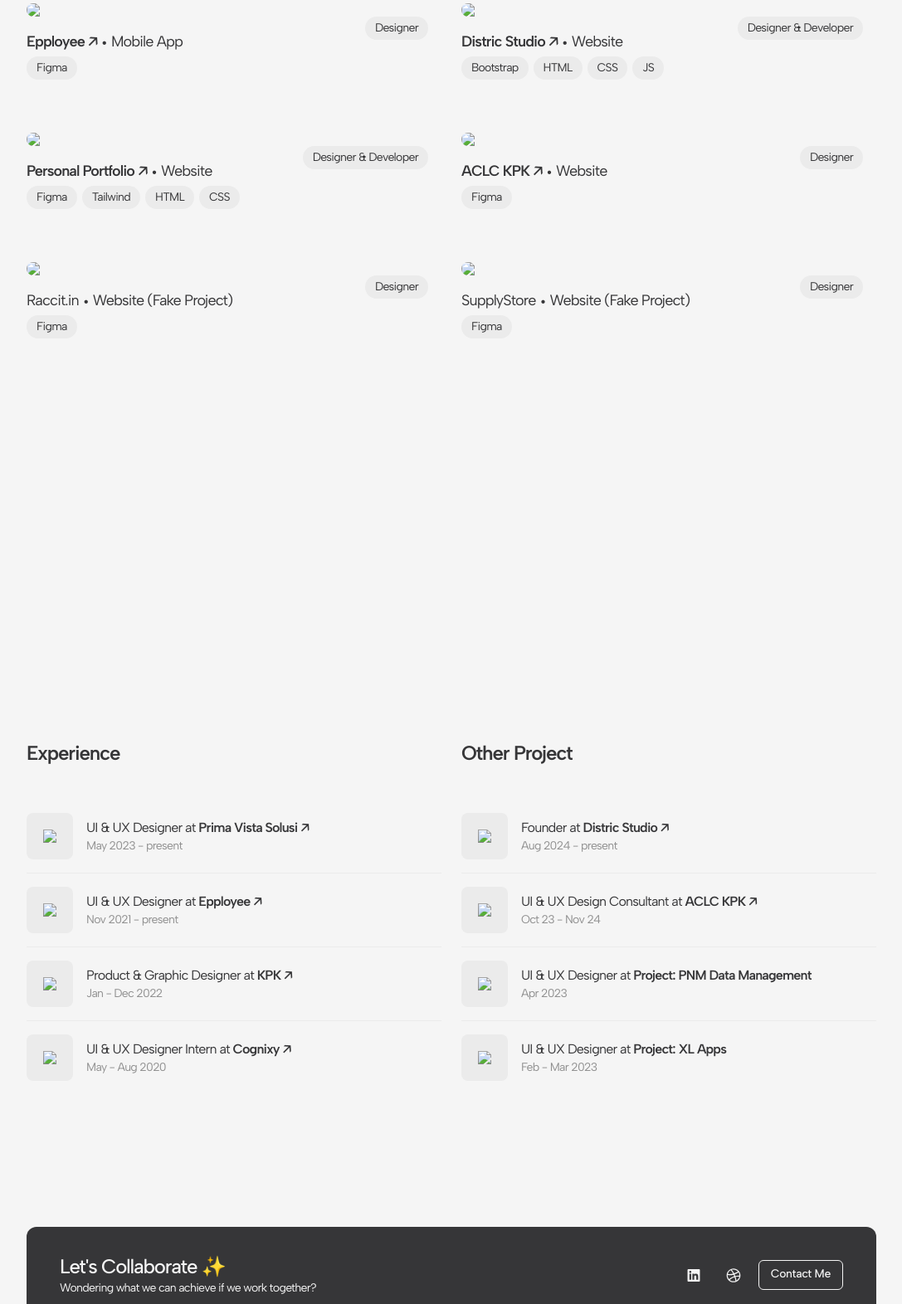
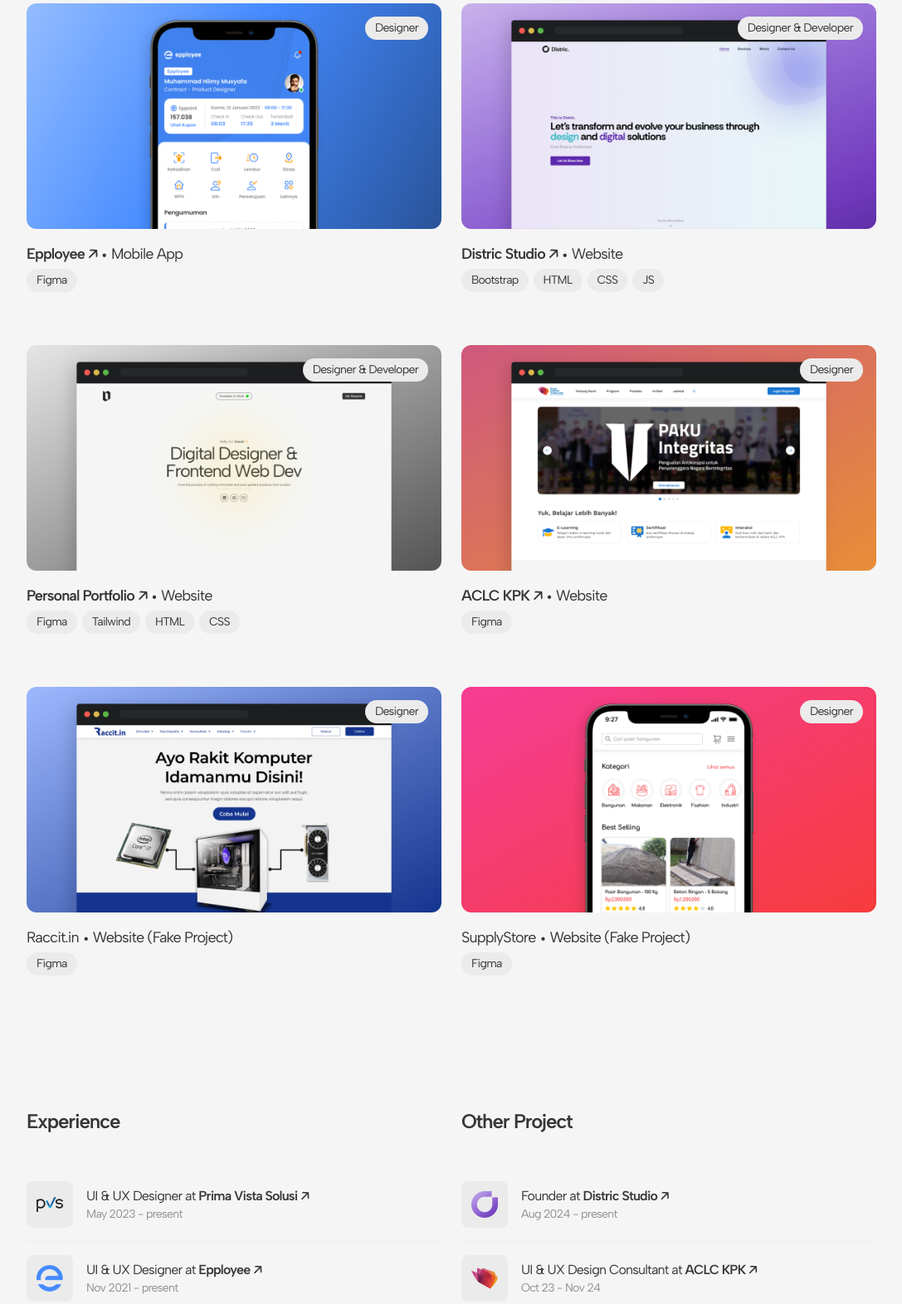
Before and after one commit to dandidaro/portfolio-v2, a website: page src/index.html in a window 1280 px wide. Shown: the part 948-2520 px from the top of the page at 83% size, without its empty margins (96-1183 px from the left). Drawn offline with Linux system fonts and the light colour scheme; the site is published under a folder, as on GitHub Pages, so addresses that start at the root find nothing; a web font is replaced by a local one.

Commit message:
v0.1
change assets path

```diff
--- a/src/index.html
+++ b/src/index.html
@@ -17,7 +17,7 @@
         <div class="container absolute">
             <div class="flex flex-row p-5">
                 <div class="basis-1/4">
-                    <a href="#"><img src="/assets/images/logo.png" class="max-h-10"></a>
+                    <a href="#"><img src="../assets/images/logo.png" class="max-h-10"></a>
                 </div>
                 <div class="basis-2/4 place-items-center align-middle content-center">
                     <div class="flex flex-row items-center gap-2 text-xs bg-lightgray rounded-full px-3 py-1">
@@ -80,8 +80,8 @@
                     <div class="absolute top-4 right-4 px-3 py-1 rounded-full bg-lightgray text-sm tracking-tighter z-10">Designer</div>
                     <div class="group">
                         <a href="https://epployee.id" target="_blank">
-                            <img src="/assets/images/portfolio-epployee.png" class="max-h-80 w-full rounded-xl">
-                            <img src="/assets/images/placeholder.png" class="object-cover h-80 w-0 rounded-xl absolute top-0 opacity-0 group-hover:max-h-80 group-hover:w-full group-hover:opacity-100 duration-700">
+                            <img src="../assets/images/portfolio-epployee.png" class="max-h-80 w-full rounded-xl">
+                            <img src="../assets/images/placeholder.png" class="object-cover h-80 w-0 rounded-xl absolute top-0 opacity-0 group-hover:max-h-80 group-hover:w-full group-hover:opacity-100 duration-700">
                         </a>
                     </div>
                     <div class="flex flex-col gap-1 mt-4">
@@ -99,8 +99,8 @@
                     <div class="absolute top-4 right-4 px-3 py-1 rounded-full bg-lightgray text-sm tracking-tighter z-10">Designer & Developer</div>
                     <div class="group">
                         <a href="https://distric.studio" target="_blank">
-                            <img src="/assets/images/portfolio-distric.png" class="max-h-80 w-full rounded-xl">
-                            <img src="/assets/images/placeholder.png" class="object-cover h-80 w-0 rounded-xl absolute top-0 opacity-0 group-hover:max-h-80 group-hover:w-full group-hover:opacity-100 duration-700">
+                            <img src="../assets/images/portfolio-distric.png" class="max-h-80 w-full rounded-xl">
+                            <img src="../assets/images/placeholder.png" class="object-cover h-80 w-0 rounded-xl absolute top-0 opacity-0 group-hover:max-h-80 group-hover:w-full group-hover:opacity-100 duration-700">
                         </a>
                     </div>
                     <div class="flex flex-col gap-1 mt-4">
@@ -125,8 +125,8 @@
                     <div class="absolute top-4 right-4 px-3 py-1 rounded-full bg-lightgray text-sm tracking-tighter z-10">Designer & Developer</div>
                     <div class="group">
                         <a href="#">
-                            <img src="/assets/images/portfolio-personal.png" class="max-h-80 w-full rounded-xl">
-                            <img src="/assets/images/placeholder.png" class="object-cover h-80 w-0 rounded-xl absolute top-0 opacity-0 group-hover:max-h-80 group-hover:w-full group-hover:opacity-100 duration-700">
+                            <img src="../assets/images/portfolio-personal.png" class="max-h-80 w-full rounded-xl">
+                            <img src="../assets/images/placeholder.png" class="object-cover h-80 w-0 rounded-xl absolute top-0 opacity-0 group-hover:max-h-80 group-hover:w-full group-hover:opacity-100 duration-700">
                         </a>
                     </div>
                     <div class="flex flex-col gap-1 mt-4">
@@ -147,8 +147,8 @@
                     <div class="absolute top-4 right-4 px-3 py-1 rounded-full bg-lightgray text-sm tracking-tighter z-10">Designer</div>
                     <div class="group">
                         <a href="https://aclc.kpk.go.id" target="_blank">
-                            <img src="/assets/images/portfolio-aclc.png" class="max-h-80 w-full rounded-xl">
-                            <img src="/assets/images/placeholder.png" class="object-cover h-80 w-0 rounded-xl absolute top-0 opacity-0 group-hover:max-h-80 group-hover:w-full group-hover:opacity-100 duration-700">
+                            <img src="../assets/images/portfolio-aclc.png" class="max-h-80 w-full rounded-xl">
+                            <img src="../assets/images/placeholder.png" class="object-cover h-80 w-0 rounded-xl absolute top-0 opacity-0 group-hover:max-h-80 group-hover:w-full group-hover:opacity-100 duration-700">
                         </a>
                     </div>
                     <div class="flex flex-col gap-1 mt-4">
@@ -170,8 +170,8 @@
                     <div class="absolute top-4 right-4 px-3 py-1 rounded-full bg-lightgray text-sm tracking-tighter z-10">Designer</div>
                     <div class="group">
                         <a href="#">
-                            <img src="/assets/images/portfolio-raccitin.png" class="max-h-80 w-full rounded-xl">
-                            <img src="/assets/images/placeholder.png" class="object-cover h-80 w-0 rounded-xl absolute top-0 opacity-0 group-hover:max-h-80 group-hover:w-full group-hover:opacity-100 duration-700">
+                            <img src="../assets/images/portfolio-raccitin.png" class="max-h-80 w-full rounded-xl">
+                            <img src="../assets/images/placeholder.png" class="object-cover h-80 w-0 rounded-xl absolute top-0 opacity-0 group-hover:max-h-80 group-hover:w-full group-hover:opacity-100 duration-700">
                         </a>
                     </div>
                     <div class="flex flex-col gap-1 mt-4">
@@ -189,8 +189,8 @@
                     <div class="absolute top-4 right-4 px-3 py-1 rounded-full bg-lightgray text-sm tracking-tighter z-10">Designer</div>
                     <div class="group">
                         <a href="#">
-                            <img src="/assets/images/portfolio-supplystore.png" class="max-h-80 w-full rounded-xl">
-                            <img src="/assets/images/placeholder.png" class="object-cover h-80 w-0 rounded-xl absolute top-0 opacity-0 group-hover:max-h-80 group-hover:w-full group-hover:opacity-100 duration-700">
+                            <img src="../assets/images/portfolio-supplystore.png" class="max-h-80 w-full rounded-xl">
+                            <img src="../assets/images/placeholder.png" class="object-cover h-80 w-0 rounded-xl absolute top-0 opacity-0 group-hover:max-h-80 group-hover:w-full group-hover:opacity-100 duration-700">
                         </a>
                     </div>
                     <div class="flex flex-col gap-1 mt-4">
@@ -219,7 +219,7 @@
                     <!-- ITEM | PVS -->
                     <div class="flex flex-row gap-4 py-4">
                         <div class="h-14 w-14 bg-lightgray rounded-lg place-content-center place-items-center">
-                            <img src="/assets/images/logo-pvs.png" class="max-w-8 max-h-8">
+                            <img src="../assets/images/logo-pvs.png" class="max-w-8 max-h-8">
                         </div>
                         <div class="flex flex-col gap-0 *:tracking-tighter place-content-center">
                             <p>UI & UX Designer at
@@ -231,7 +231,7 @@
                     <!-- ITEM | EPPLOYEE -->
                     <div class="flex flex-row gap-4 py-4">
                         <div class="h-14 w-14 bg-lightgray rounded-lg place-content-center place-items-center">
-                            <img src="/assets/images/logo-epployee.png" class="max-w-8 max-h-8">
+                            <img src="../assets/images/logo-epployee.png" class="max-w-8 max-h-8">
                         </div>
                         <div class="flex flex-col gap-0 *:tracking-tighter place-content-center">
                             <p>UI & UX Designer at
@@ -243,7 +243,7 @@
                     <!-- ITEM | KPK -->
                     <div class="flex flex-row gap-4 py-4">
                         <div class="h-14 w-14 bg-lightgray rounded-lg place-content-center place-items-center">
-                            <img src="/assets/images/logo-kpk.png" class="max-w-8 max-h-8">
+                            <img src="../assets/images/logo-kpk.png" class="max-w-8 max-h-8">
                         </div>
                         <div class="flex flex-col gap-0 *:tracking-tighter place-content-center">
                             <p>Product & Graphic Designer at
@@ -255,7 +255,7 @@
                     <!-- ITEM | COGNIXY -->
                     <div class="flex flex-row gap-4 py-4">
                         <div class="h-14 w-14 bg-lightgray rounded-lg place-content-center place-items-center">
-                            <img src="/assets/images/logo-cognixy.png" class="max-w-8 max-h-8">
+                            <img src="../assets/images/logo-cognixy.png" class="max-w-8 max-h-8">
                         </div>
                         <div class="flex flex-col gap-0 *:tracking-tighter place-content-center">
                             <p>UI & UX Designer Intern at
@@ -273,7 +273,7 @@
                     <!-- ITEM | DISTRIC -->
                     <div class="flex flex-row gap-4 py-4">
                         <div class="h-14 w-14 bg-lightgray rounded-lg place-content-center place-items-center">
-                            <img src="/assets/images/logo-distric.png" class="max-w-8 max-h-8">
+                            <img src="../assets/images/logo-distric.png" class="max-w-8 max-h-8">
                         </div>
                         <div class="flex flex-col gap-0 *:tracking-tighter place-content-center">
                             <p>Founder at
@@ -285,7 +285,7 @@
                     <!-- ITEM | ACLC -->
                     <div class="flex flex-row gap-4 py-4">
                         <div class="h-14 w-14 bg-lightgray rounded-lg place-content-center place-items-center">
-                            <img src="/assets/images/logo-aclc.png" class="max-w-8 max-h-8">
+                            <img src="../assets/images/logo-aclc.png" class="max-w-8 max-h-8">
                         </div>
                         <div class="flex flex-col gap-0 *:tracking-tighter place-content-center">
                             <p>UI & UX Design Consultant at
@@ -297,7 +297,7 @@
                     <!-- ITEM | PNM -->
                     <div class="flex flex-row gap-4 py-4">
                         <div class="h-14 w-14 bg-lightgray rounded-lg place-content-center place-items-center">
-                            <img src="/assets/images/logo-self.png" class="max-w-8 max-h-8">
+                            <img src="../assets/images/logo-self.png" class="max-w-8 max-h-8">
                         </div>
                         <div class="flex flex-col gap-0 *:tracking-tighter place-content-center">
                             <p>UI & UX Designer at
@@ -309,7 +309,7 @@
                     <!-- ITEM | XL APPS -->
                     <div class="flex flex-row gap-4 py-4">
                         <div class="h-14 w-14 bg-lightgray rounded-lg place-content-center place-items-center">
-                            <img src="/assets/images/logo-self.png" class="max-w-8 max-h-8">
+                            <img src="../assets/images/logo-self.png" class="max-w-8 max-h-8">
                         </div>
                         <div class="flex flex-col gap-0 *:tracking-tighter place-content-center">
                             <p>UI & UX Designer at
```
